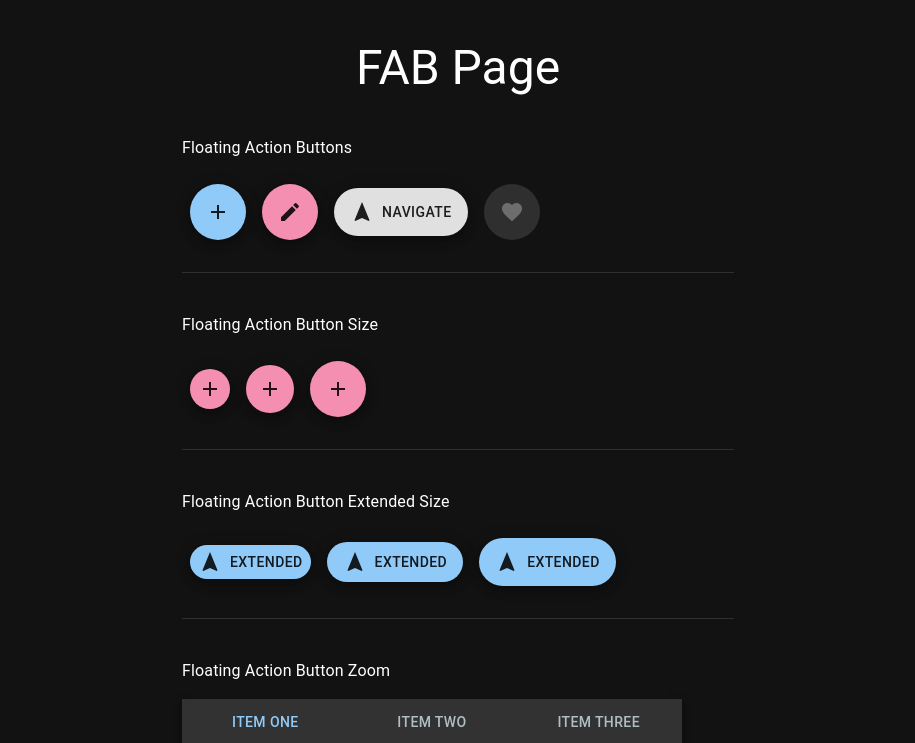
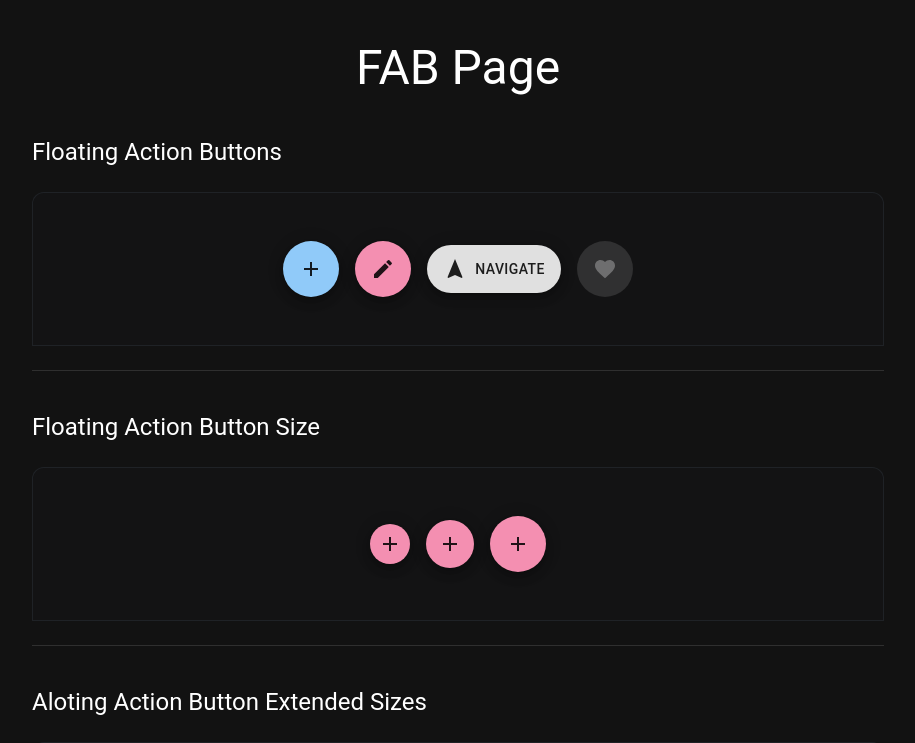
Before and after one commit to watcharakornton/mui_tutorials, a React (Vite) app: page /floating-action-button in a window 1280 px wide. Shown: the top 743 px of the page, without its empty margins (182-1097 px from the left). Built offline with nearby package versions, Linux system fonts and the light colour scheme.

Commit message:
Edit FAB page and FAB component >> Restructure element

```diff
--- a/src/inputs/FloatingActionButtonComponent.jsx
+++ b/src/inputs/FloatingActionButtonComponent.jsx
@@ -1,4 +1,5 @@
 import * as React from 'react';
+import MyContainer from '../component/MyContainer';
 import PropTypes from 'prop-types';
 import { useTheme } from '@mui/material/styles';
 import {
@@ -98,8 +99,7 @@ export const FloatingActionButtonZoom = () => {
     ];
 
     return (
-        <>
-            <Typography variant='body1' sx={{ mb: 2 }}>Floating Action Button Zoom</Typography>
+        <MyContainer title="Floating Action Button Zoom">
             <Box
                 sx={{
                     bgcolor: 'background.paper',
@@ -147,14 +147,13 @@ export const FloatingActionButtonZoom = () => {
                     </Zoom>
                 ))}
             </Box>
-        </>
+        </MyContainer>
     );
 }
 
 export const FloatingActionButtonExtendedSize = () => {
     return (
-        <>
-            <Typography variant='body1' sx={{ mb: 2 }}>Floating Action Button Extended Size</Typography>
+        <MyContainer title="Aloting Action Button Extended Sizes">
             <Box sx={{ '& > :not(style)': { m: 1 } }}>
                 <Fab variant="extended" size="small" color="primary">
                     <NavigationIcon sx={{ mr: 1 }} />
@@ -169,14 +168,13 @@ export const FloatingActionButtonExtendedSize = () => {
                     Extended
                 </Fab>
             </Box>
-        </>
+        </MyContainer>
     )
 }
 
 export const FloatingActionButtonSize = () => {
     return (
-        <>
-            <Typography variant='body1' sx={{ mb: 2 }}>Floating Action Button Size</Typography>
+        <MyContainer title="Floating Action Button Size">
             <Box sx={{ '& > :not(style)': { m: 1 } }}>
                 <Fab size="small" color="secondary" aria-label="add">
                     <AddIcon />
@@ -188,14 +186,13 @@ export const FloatingActionButtonSize = () => {
                     <AddIcon />
                 </Fab>
             </Box>
-        </>
+        </MyContainer>
     );
 }
 
 export const FloatingActionButtons = () => {
     return (
-        <>
-            <Typography variant='body1' sx={{ mb: 2 }}>Floating Action Buttons</Typography>
+        <MyContainer title="Floating Action Buttons">
             <Box sx={{ '& > :not(style)': { m: 1 } }}>
                 <Fab color="primary" aria-label="add">
                     <AddIcon />
@@ -211,6 +208,6 @@ export const FloatingActionButtons = () => {
                     <FavoriteIcon />
                 </Fab>
             </Box>
-        </>
+        </MyContainer>
     );
 }
--- a/src/pages/FloatingActionButtonPage.jsx
+++ b/src/pages/FloatingActionButtonPage.jsx
@@ -18,7 +18,7 @@ const CheckboxPage = () => {
     ];
 
     return (
-        <Container maxWidth="sm">
+        <Container maxWidth="md">
             <Grid
                 container
                 alignItems="center"
```
